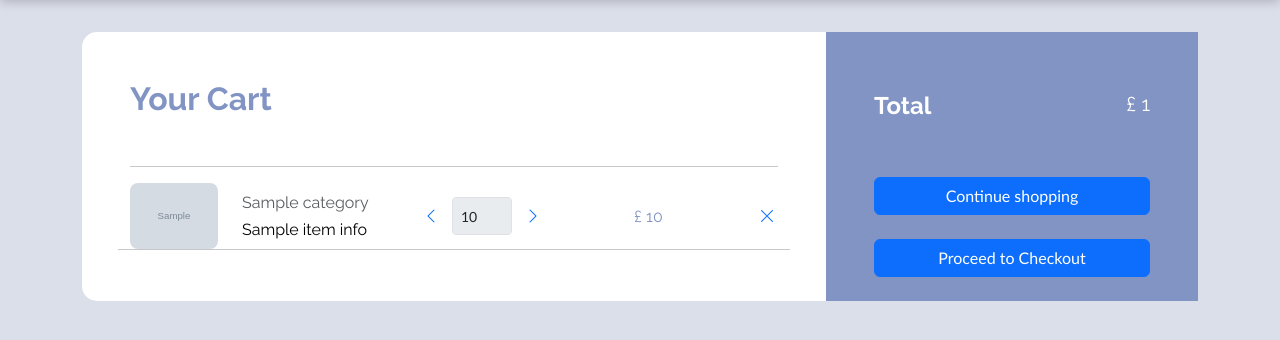
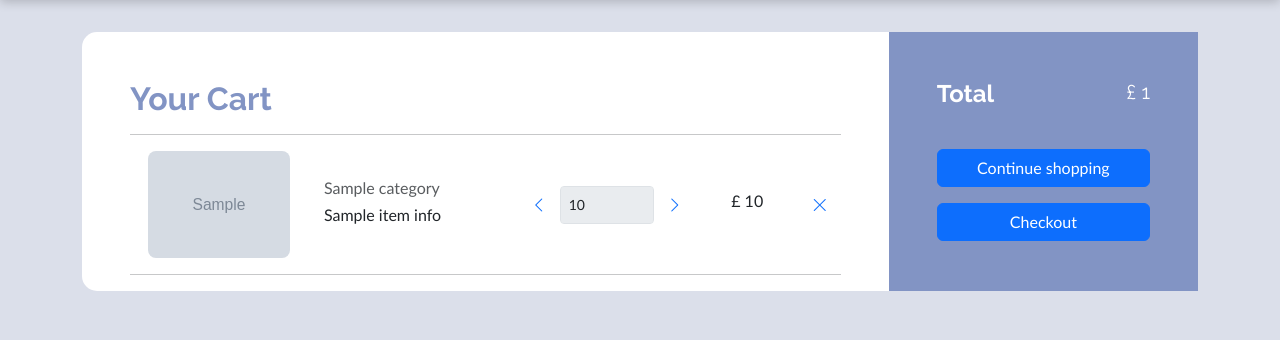
Before and after one commit to 1391819/SFIA-CRUD-core-project, a Flask app: template application/templates/cart_page.html in a window 1280 px wide. Shown: the part 56-396 px from the top of the page. Run offline with Flask 3, Linux system fonts and the light colour scheme; the template is opened without the code that fills it: most values are stand-ins (such as "Sample title", 1, 10 or a date in 2020); grey boxes marked "Sample" are stand-in pictures; parts of the project's set-up code (start-up, migrations or seed data) failed here and were passed over.

Commit message:
RN: Refactoring: updated styling across all pages

```diff
--- a/application/routes/routes.py
+++ b/application/routes/routes.py
@@ -420,7 +420,6 @@ def process_order():
         # clear session variables
         session.pop("cart", None)
         session.pop("customer_data", None)
-        session.pop("is_reloaded", None)
 
         return render_template(
             "process_order.html",
--- a/application/static/css/styles.css
+++ b/application/static/css/styles.css
@@ -5,7 +5,7 @@ body {
     font-family: 'Trebuchet MS', 'Lucida Sans Unicode', 'Lucida Grande', 'Lucida Sans', Arial, sans-serif
 }
 
-h1, h2, h3, h4, h5, h6 {
+h1, h2, h3, h4, h5 {
     font-family: 'Raleway', sans-serif;
     color: rgb(130, 148, 196);
 }
@@ -238,6 +238,80 @@ p {
     color: #fff;
 }
 
+.item-row {
+    display: flex;
+    align-items: center;
+    gap: 4em;
+}
+
+.item-row-image {
+    flex: 1;
+    display: flex;
+    justify-content: center;
+}
+
+.item-row-image img {
+    border-radius: 15px;
+    max-width: 80%;
+    height: auto;
+}
+
+.item-row-details {
+    flex: 1;
+}
+
+.item-row-controls {
+    flex: 1;
+    display: flex;
+}
+
+.item-row-price {
+    flex: .4;
+    text-align: center;
+}
+
+.item-row-remove-item {
+    flex: .2;
+}
+
+.card {
+    display: flex;
+    flex-direction: row;
+}
+
+.card-left-side {
+    flex: 1;
+}
+
+.card-right-side {
+    flex: .3;
+    background-color: #8294c4;
+    display: flex;
+    flex-direction: column;
+    gap: 2em;
+}
+
+.card-right-side h3,
+.card-right-side h5 {
+    color: #fff;
+}
+
+.card-right-side-heading {
+    display: flex;
+    justify-content: space-between;
+}
+
+.card-right-side-controls {
+    display: flex;
+    flex-direction: column;
+    gap: 1em;
+}
+
+.card-right-side-controls button {
+    width: 100%;
+}
+
+
 /* ------------------------------------- */
 /* Checkout page */
 .errors {
@@ -280,6 +354,17 @@ p {
     .item-details {
         flex-direction: column;
     }
+
+    .item-row {
+        flex-direction: column;
+    }
+
+    .item-row-details {
+        display: flex;
+        flex-direction: column;
+        align-items: center;
+    }
+
 }
 
 
@@ -291,4 +376,14 @@ p {
     .flex-container {
         flex-direction: column;
     }
+
+    .card {
+        flex-direction: column;
+    }
 }
+
+@media (max-width: 1400px) {
+    .item-row {
+        gap: 1em;
+    }
+}
--- a/application/templates/cart_page.html
+++ b/application/templates/cart_page.html
@@ -6,45 +6,33 @@
 
 <!-- changing content --->
 {% block content %}
-<!-- if the cart is not empty, we display items and relative buttons -->
-{% if cart %}
 
-<section class="container h-100">
-	<div class="row d-flex justify-content-center align-items-center h-100">
-		<div class="col-12">
+<!-- TODO: Refactor this part. It's very similar to the content of cart_summary.html, just with the extra increase/decrease + remove items buttons -->
+
+<div class="container h-100">
 	<div class="card" style="border-radius: 15px; border: none">
-				<div class="row g-0">
-					<div class="col-lg-8">
-						<div class="pt-5 px-5">
-							<div
-								class="d-flex justify-content-between align-items-center mb-5"
-							>
+		<div class="pt-5 px-5 card-left-side">
 			<h1 class="fw-bold mb-0">Your Cart</h1>
-							</div>
 			<hr />
 
-							<!-- adding our items -->
+			<!-- We check if the cart is not empty-->
+			{% if cart %}
+			<!-- Go through each item in the cart -->
 			{% for item_id, item_info in cart.items() %}
-							<div
-								id="cart-item-{{ item_id }}"
-								class="row mb-4 d-flex justify-content-between align-items-center"
-							>
-								<div class="col-md-2 col-lg-2 col-xl-2">
+			<div id="cart-item-{{ item_id }}">
+				<div class="item-row">
+					<div class="item-row-image">
 						<img
 							src="{{ url_for('static', filename='imgs/products/' + item_info.filename) }}"
 							class="img-fluid rounded-3"
-										alt="Item image"
+							alt="{{ item_info.name }} image"
 						/>
 					</div>
-								<div class="col-md-3 col-lg-3 col-xl-3">
-									<h6 class="text-muted">
-										{{ item_info.category }}
-									</h6>
-									<h6 class="text-black mb-0">
-										{{ item_info.name }}
-									</h6>
+					<div class="item-row-details">
+						<h6 class="text-muted">{{ item_info.category }}</h6>
+						<h6>{{ item_info.name }}</h6>
 					</div>
-								<div class="col-sm-3 col-md-3 col-lg-3 d-flex">
+					<div class="item-row-controls">
 						<!-- Decrease quantity functionality-->
 						<button
 							type="submit"
@@ -53,7 +41,6 @@
 						>
 							<i class="bi bi-chevron-left"></i>
 						</button>
-
 						<input
 							name="quantity"
 							value="{{ item_info.quantity }}"
@@ -62,7 +49,6 @@
 							class="form-control form-control-sm"
 							disabled
 						/>
-
 						<button
 							type="submit"
 							class="btn btn-link btn-increase"
@@ -71,19 +57,12 @@
 							<i class="bi bi-chevron-right"></i>
 						</button>
 					</div>
-								<div
-									class="col-md-3 col-lg-2 col-xl-2 offset-lg-1"
-								>
-									<h6 class="mb-0">
-										£ {{ item_info.price }}
-									</h6>
+					<div class="item-row-price">
+						<h6>£ {{ item_info.price }}</h6>
 					</div>
-								<div
-									class="col-md-1 col-lg-1 col-xl-1 text-end"
-								>
 					<!-- This could be done by including a form here - easier, we can easily add CSRF protection as well, or also just keeping the anchor tag and using JS to redirect on click
                                         -->
-									<div>
+					<div class="item-row-remove-item">
 						<button
 							type="submit"
 							class="btn btn-link btn-remove"
@@ -93,91 +72,42 @@
 						</button>
 					</div>
 				</div>
-
 				<hr />
 			</div>
 
 			{% endfor %}
+			<!-- Else tell the user that there are no items in the cart -->
+			{% else %}
+			<div><p>Your cart is currently empty.</p></div>
+			{% endif %}
 		</div>
+		<div class="py-5 px-5 card-right-side">
+			<div class="card-right-side-heading">
+				<h3 class="fw-bold">Total</h3>
+				<h5 class="total-price">£ {{ total_price }}</h5>
 			</div>
-					<div class="col-4 cart-right-side">
-						<div class="pt-5 px-5">
-							<div class="d-flex justify-content-between mb-5">
-								<h3 class="fw-bold mb-2 mt-2 pt-1">Total</h3>
-								<h5 class="mb-2 mt-2 pt-1 total-price">
-									£ {{ total_price }}
-								</h5>
-							</div>
-							<div class="d-flex flex-column gap-4 mb-4">
+			<div class="card-right-side-controls">
+				{% if cart %}
 				<!-- continue shopping -->
 				<a href="/products" class="btn btn-primary"
 					>Continue shopping</a
 				>
-
+				{% else %}
+				<a href="/products" class="btn btn-primary">Shop now</a>
+				{% endif %} {% if cart %}
 				<!-- proceed to checkout -->
-								<form
-									action="{{ url_for('checkout') }}"
-									method="GET"
-								>
-									<button
-										class="btn btn-primary"
-										type="submit"
-										style="width: 100%"
-									>
-										Proceed to Checkout
+				<form action="{{ url_for('checkout') }}" method="GET">
+					<button class="btn btn-primary" type="submit">
+						Checkout
 					</button>
 				</form>
+				{% endif %}
 			</div>
 		</div>
 	</div>
 </div>
-			</div>
-		</div>
-	</div>
-</section>
 
-<!-- else we tell the user that the cart is empty -->
-{% else %}
-
-<section class="container h-100">
-	<div class="row d-flex justify-content-center align-items-center h-100">
-		<div class="col-12">
-			<div class="card" style="border-radius: 15px; border: none">
-				<div class="card-body p-0">
-					<div class="row g-0">
-						<div class="col-lg-8">
-							<div class="pt-5 px-5">
-								<div
-									class="d-flex justify-content-between align-items-center mb-5"
-								>
-									<h1 class="fw-bold mb-0">Your Cart</h1>
-								</div>
-								<hr />
-							</div>
-						</div>
-						<div class="col-4 cart-right-side">
-							<div class="pt-5 px-5">
-								<div class="d-flex justify-content-center mb-5">
-									<h5 class="mb-2 mt-2 pt-1">
-										Your cart is currently empty!
-									</h5>
-								</div>
-								<div class="d-flex flex-column mb-4">
-									<!-- continue shopping -->
-									<a href="/products" class="btn btn-primary"
-										>Shop now</a
-									>
-								</div>
-							</div>
-						</div>
-					</div>
-				</div>
-			</div>
-		</div>
-	</div>
-</section>
-
-{% endif %} {% endblock content %}
+{% endblock content %}
 <!-- Scripts: Axios + Updating cart -->
 {% block scripts %}
 <script src="https://cdn.jsdelivr.net/npm/axios/dist/axios.min.js"></script>
```
Also changed, not shown: application/templates/cart_summary.html (+15 -21 lines), application/templates/checkout.html (+33 -57 lines), application/templates/payment.html (+31 -63 lines), application/templates/process_order.html (+22 -38 lines). Lines whose indentation alone changed are shown as unchanged.
